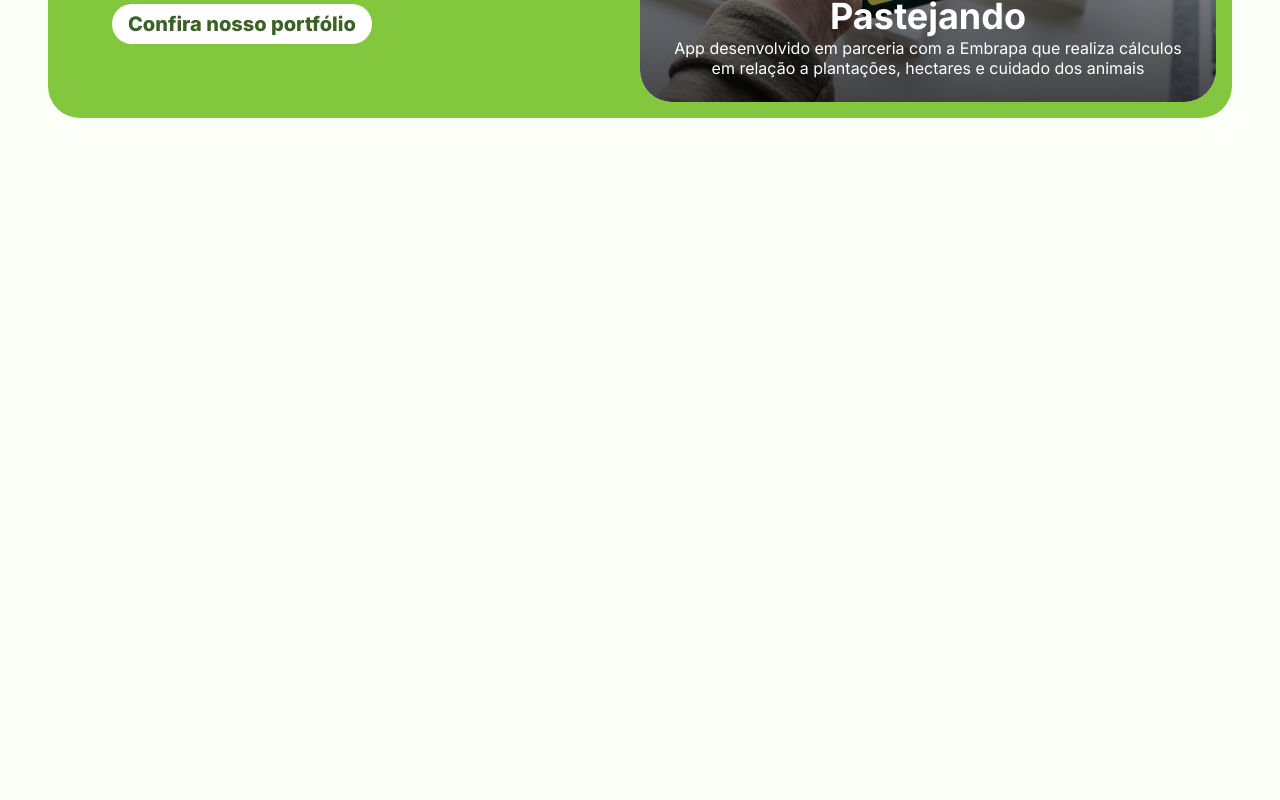
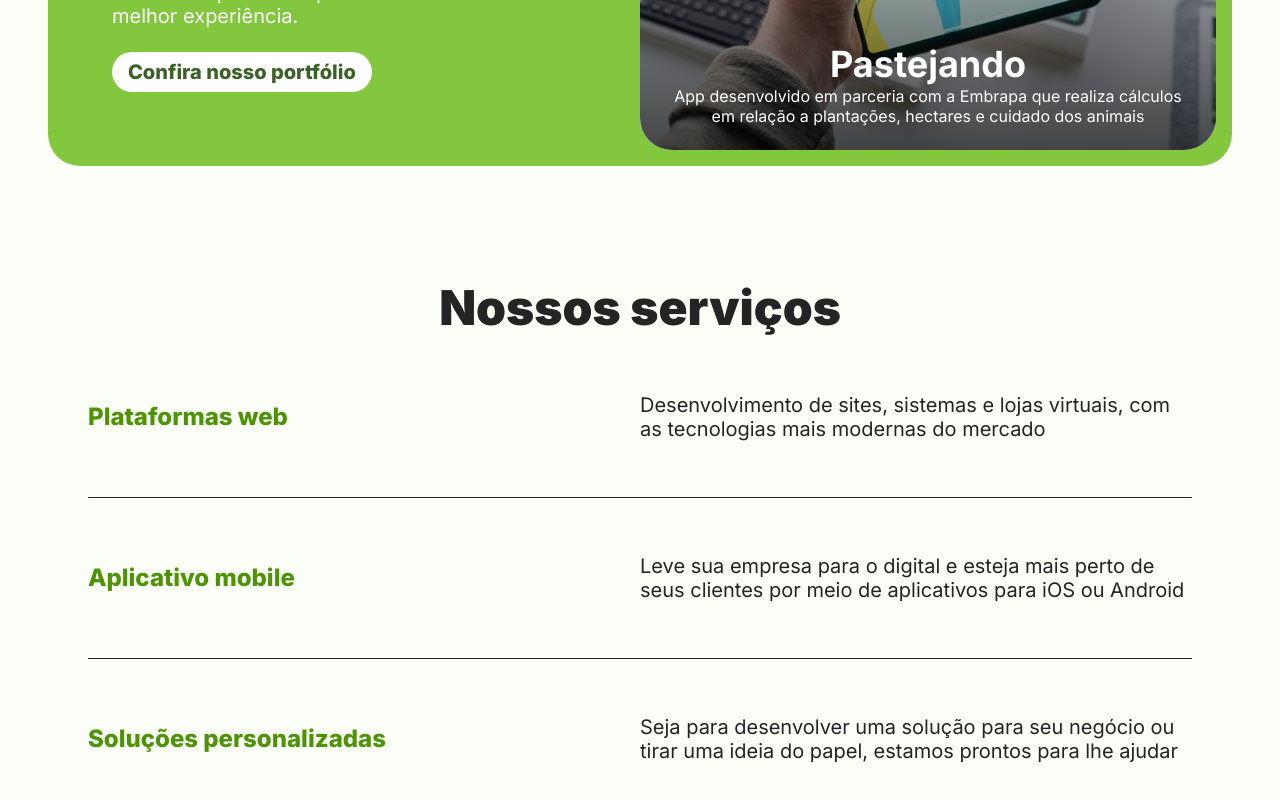
Before and after one commit to Brendler17/hut8, a React (Vite) app in the folder frontend/: page / in a window 1280 px wide. Shown: the part 2089-2889 px from the top of the page. Before the commit the page ends 2221 px from the top, so only its background shows below. Built offline with nearby package versions, Linux system fonts and the light colour scheme.

Commit message:
updated homePage

```diff
--- a/frontend/src/components/Carousel/index.module.css
+++ b/frontend/src/components/Carousel/index.module.css
@@ -5,6 +5,7 @@
   grid-template-columns: 1fr 1fr;
   border-radius: 32px;
   padding: 1rem;
+  margin: 7rem 0;
 }
 
 .info {
--- a/frontend/src/pages/Home/index.tsx
+++ b/frontend/src/pages/Home/index.tsx
@@ -64,7 +64,37 @@ export function Home() {
       </section>
       <div className={styles.container}>
         <Carousel />
+        <section className={styles.servicesContainer}>
+          <h1>Nossos serviços</h1>
+          <div className={styles.services}>
+            <div className={styles.service}>
+              <span>Plataformas web</span>
+              <p>
+                Desenvolvimento de sites, sistemas e lojas virtuais, com as
+                tecnologias mais modernas do mercado
+              </p>
+            </div>
+            <div className={styles.service}>
+              <span>Aplicativo mobile</span>
+              <p>
+                Leve sua empresa para o digital e esteja mais perto de seus
+                clientes por meio de aplicativos para iOS ou Android
+              </p>
+            </div>
+            <div className={styles.service}>
+              <span>Soluções personalizadas</span>
+              <p>
+                Seja para desenvolver uma solução para seu negócio ou tirar uma
+                ideia do papel, estamos prontos para lhe ajudar
+              </p>
+            </div>
+          </div>
+        </section>
       </div>
+      {/*
+      <Component />
+      <Footer />
+      */}
     </div>
   );
 }
--- a/frontend/src/pages/Home/styles.module.css
+++ b/frontend/src/pages/Home/styles.module.css
@@ -94,3 +94,43 @@
   display: flex;
   align-items: center;
 }
+
+.servicesContainer {
+  display: flex;
+  flex-direction: column;
+  align-items: center;
+  max-width: 69rem;
+  margin: 4rem auto;
+}
+
+.servicesContainer h1 {
+  font-size: 3rem;
+  font-weight: 900;
+}
+
+.services {
+  display: flex;
+  flex-direction: column;
+}
+
+.service {
+  display: grid;
+  grid-template-columns: 1fr 1fr;
+  align-items: center;
+  border-bottom: 1px solid;
+  padding: 3.5rem 0;
+}
+
+.service:last-child {
+  border: none;
+}
+
+.service span {
+  font-size: 1.5rem;
+  font-weight: 800;
+  color: #4d9405;
+}
+
+.service p {
+  font-size: 1.25rem;
+}
```
